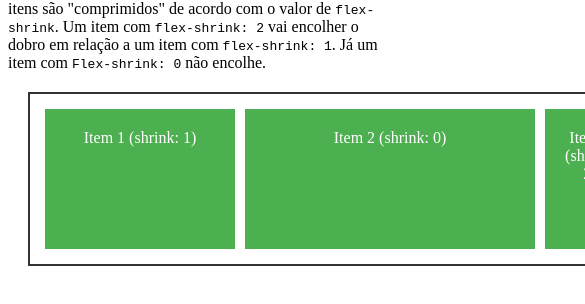
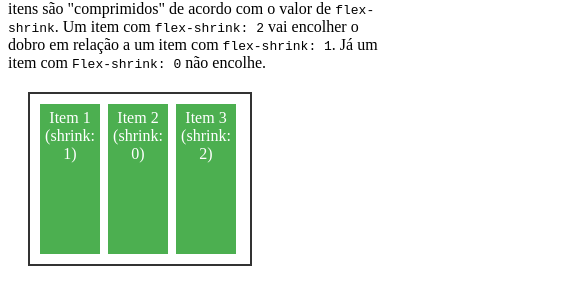
Before and after one commit to TiagoZancanella/propriedades-css-flex, a plain HTML site: page flex/flex-shrink.html in a window 390 px wide. Shown: the part 116-420 px from the top of the page, 585 px wide, since content can reach past the window. Drawn offline with Linux system fonts and the light colour scheme.

Commit message:
Adicionado @media para responsavidade

```diff
--- a/flex/flex-shrink.css
+++ b/flex/flex-shrink.css
@@ -7,6 +7,7 @@ main {
     width: 600px;
 }
 
+
 .item {
     background-color: #4CAF50;
     color: #fff;
@@ -14,10 +15,42 @@ main {
     margin: 5px;
     text-align: center;
     font-size: 1rem;
-    flex-basis: 250px; /* Tamanho incialde cada item */
+    flex-basis: 250px;
+    /* Tamanho incialde cada item */
 }
 
 /* valores distintos de flex-shrink */
-.item-1{flex-shrink: 1;}
-.item-2{flex-shrink: 0;}
-.item-3{flex-shrink: 2;}
+.item-1 {
+    flex-shrink: 1;
+}
+
+.item-2 {
+    flex-shrink: 0;
+}
+
+.item-3 {
+    flex-shrink: 2;
+}
+
+@media (max-width: 680px) {
+    main {
+        width: 400px
+    }
+
+    .item {
+        flex-basis: 150px;
+    }
+}
+
+@media (max-width: 400px) {
+    main {
+        width: 200px;
+        gap: 8px;
+    }
+
+    .item {
+        flex-basis: 50px;
+        padding: 5px;
+        margin: 0px;
+    }
+}
```
